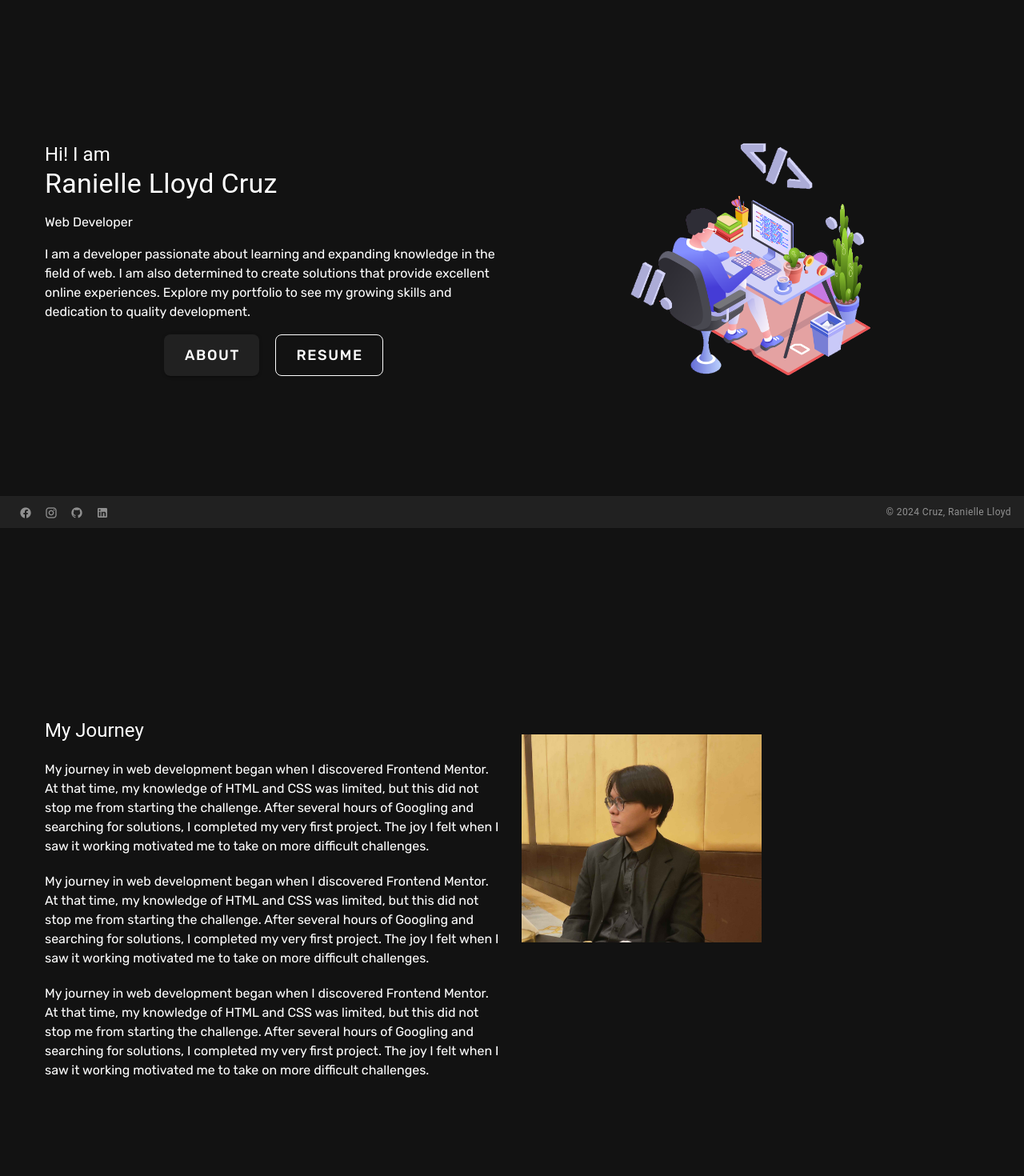
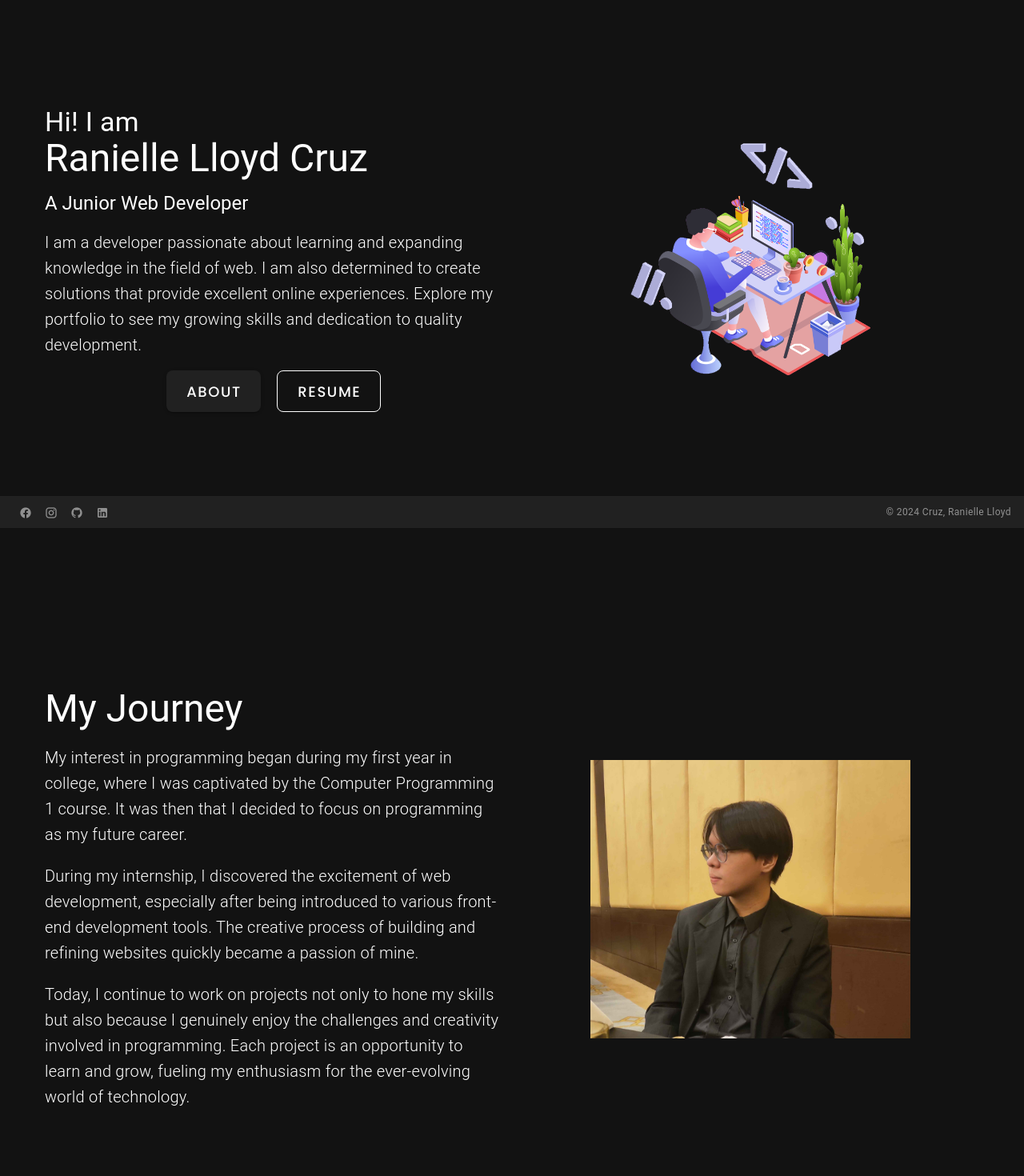
Before and after one commit to Reynyel/ranielle-portfolio, a Vue app: page / in a window 1280 px wide. Shown: the part 140-1610 px from the top of the page at 80% size. Built offline with nearby package versions, Linux system fonts and the light colour scheme.

Commit message:
update fonts and add new project

```diff
--- a/src/components/About.vue
+++ b/src/components/About.vue
@@ -3,45 +3,34 @@
         <!-- About Section (My Journey) -->
         <div class="d-flex flex-wrap justify-center align-center">
             <div class=" d-flex flex-column flex-wrap justify-center align-center">
-                <v-row>
-                    <v-col>
+                <v-row class="d-flex align-center justify-center text-center">
+                    <v-col class="d-flex align-center justify-center flex-column">
                         <div class="d-flex align-center justify-center flex-column text-start">
                             <div class="w-100">
-                                <p class="text-h5">My Journey</p>
-                                <p class="mt-5">
-                                    My journey in web development began when I discovered Frontend Mentor. At that time,
-                                    my knowledge of
-                                    HTML and CSS was limited, but this did not stop me from starting the challenge.
-                                    After several hours of
-                                    Googling and searching for solutions, I completed my very first project. The joy I
-                                    felt when I saw it
-                                    working motivated me to take on more difficult challenges.
+                                <p class="text-h3">My Journey</p>
+                                <p class="text-h6 font-weight-light mt-5">
+                                    My interest in programming began during my first year in college, where I was
+                                    captivated by the Computer Programming 1 course.
+                                    It was then that I decided to focus on programming as my future career.
                                 </p>
-                                <p class="mt-5">
-                                    My journey in web development began when I discovered Frontend Mentor. At that time,
-                                    my knowledge of
-                                    HTML and CSS was limited, but this did not stop me from starting the challenge.
-                                    After several hours of
-                                    Googling and searching for solutions, I completed my very first project. The joy I
-                                    felt when I saw it
-                                    working motivated me to take on more difficult challenges.
+                                <p class="text-h6 font-weight-light mt-5">
+                                    During my internship, I discovered the excitement of web development, especially
+                                    after being introduced to various front-end development tools. The creative process
+                                    of building and refining websites quickly became a passion of mine.
                                 </p>
-                                <p class="mt-5">
-                                    My journey in web development began when I discovered Frontend Mentor. At that time,
-                                    my knowledge of
-                                    HTML and CSS was limited, but this did not stop me from starting the challenge.
-                                    After several hours of
-                                    Googling and searching for solutions, I completed my very first project. The joy I
-                                    felt when I saw it
-                                    working motivated me to take on more difficult challenges.
+
+                                <p class="text-h6 font-weight-light mt-5">
+                                    Today, I continue to work on projects not only to hone my skills but also because I
+                                    genuinely enjoy the challenges and creativity involved in programming. Each project
+                                    is an opportunity to learn and grow, fueling my enthusiasm for the ever-evolving
+                                    world of technology.
                                 </p>
                             </div>
                         </div>
                     </v-col>
-                    <v-col>
+                    <v-col class="d-flex align-center justify-center" cols="12" md="6">
                         <!-- Profile Image -->
-                        <v-img src="/images/lloyd-pic.jpg" min-height="300" min-width="300"
-                            class="ranielle"></v-img>
+                        <v-img src="/images/lloyd-pic.jpg" min-height="300" min-width="300" class="ranielle"></v-img>
                     </v-col>
                 </v-row>
             </div>
@@ -67,18 +56,18 @@ export default {
 }
 </script>
 <style scoped>
-@import url("https://fonts.googleapis.com/css2?family=Rubik:ital,wght@0,300..900;1,300..900&display=swap");
+@import url('https://fonts.googleapis.com/css2?family=Poppins:ital,wght@0,100;0,200;0,300;0,400;0,500;0,600;0,700;0,800;0,900;1,100;1,200;1,300;1,400;1,500;1,600;1,700;1,800;1,900&display=swap');
 
 * {
-    font-family: "Rubik", sans-serif;
+    font-family: "Poppins", sans-serif;
 }
 
 .ranielle {
     display: block;
-    max-width: 50%;
-    min-width: 50%;
+    max-width: 70%;
+    min-width: 70%;
     height: auto;
-    min-height: 50%;
+    min-height: 70%;
 }
 
 .about-section {
--- a/src/components/AppHeader.vue
+++ b/src/components/AppHeader.vue
@@ -1,7 +1,7 @@
 <template>
     <div>
         <!-- App bar for larger screens -->
-        <v-app-bar app fixed class="app-bar text-center d-flex justify-center" v-if="!smAndDown">
+        <v-app-bar app fixed class="app-bar text-center d-flex justify-center align-center" v-if="!smAndDown">
             <v-row align="center" justify="center" class="flex-container">
                 <v-col cols="auto">
                     <router-link to="/" @click="scrollToHome" class="nav">
@@ -124,11 +124,12 @@ export default {
 }
 
 .app-bar {
+    height: 8vh;
+
+}
+
+.app-bar:hover{
     height: 10vh;
-    padding: 0 20px;
-    display: flex;
-    justify-content: center;
-    align-items: center;
 }
 
 .toolbar-title {
--- a/src/components/Homepage.vue
+++ b/src/components/Homepage.vue
@@ -1,15 +1,13 @@
 <template>
-    <v-container class="d-flex align-center justify-center" align="center" id="home" style="height: 100vh;">
-        <div class="d-flex flex-wrap justify-center align-center">
-            <div class=" d-flex flex-column flex-wrap justify-center align-center">
-                <v-row class="d-flex align-center justify-center">
-                    <v-col>
-                        <div class="d-flex align-center justify-center flex-column text-start">
-                            <div class="w-100">
-                                <p class="text-h5">Hi! I am</p>
-                                <p class="text-h4">Ranielle Lloyd Cruz</p>
-                                <p class="py-2 my-2">Web Developer</p>
-                                <p>I am a developer passionate about learning and expanding knowledge in the field of
+    <v-container class="homepage" id="home">
+        <v-row class="d-flex align-center justify-center text-center">
+            <v-col class="d-flex align-center justify-center flex-column">
+                <div>
+                    <p class="text-h4 text-start">Hi! I am</p>
+                    <p class="text-h3 text-start">Ranielle Lloyd Cruz</p>
+                    <p class="py-2 my-2 text-start text-h5">A Junior Web Developer</p>
+                    <p class="text-start text-h6 font-weight-light">I am a developer passionate about learning and expanding knowledge in
+                        the field of
                         web.
                         I am also determined to create solutions that provide excellent online experiences.
                         Explore my portfolio to see my growing skills and dedication to quality development.
@@ -20,39 +18,20 @@
                         <v-btn class="mt-4" rounded="lg" size="x-large" variant="outlined"
                             href="/public/resume/Cruz-Resume.pdf" download>Resume</v-btn>
                     </div>
-
-                            </div>
                 </div>
             </v-col>
-                    <v-col>
-                        <!-- <div class="d-flex flex-column rounded-5 align-center justify-center"> -->
-                        <!-- <picture>
-                                <img src="/images/lloyd-pic.jpg" class="img-thumbnail rounded-circle">
-                            </picture> -->
-                        <!-- <v-img src="/images/webdev.png" min-height="300" min-width="300"
-                                class="ranielle elevation-24"></v-img> -->
-                        <!-- </div> -->
-                        <v-img src="/images/webdev.png" min-height="300" min-width="300"
-                            class="ranielle"></v-img>
+            <v-col class="d-flex align-center justify-center" cols="12" md="6">
+                <v-img src="/images/webdev.png" min-height="300" min-width="300" class="ranielle"></v-img>
             </v-col>
         </v-row>
-
-
-            </div>
-        </div>
     </v-container>
 </template>
+
 <script>
 export default {
     name: "Homepage",
-    data: () => ({
-
-    }),
+    data: () => ({}),
     methods: {
-        zoomIn(event) {
-            event.currentTarget.style.transform = 'scale(1.05)';
-        },
-
         scrollToAbout() {
             const footer = document.getElementById('about');
             if (footer) {
@@ -62,11 +41,21 @@ export default {
     }
 }
 </script>
+
 <style scoped>
 @import url("https://fonts.googleapis.com/css2?family=Rubik:ital,wght@0,300..900;1,300..900&display=swap");
+@import url('https://fonts.googleapis.com/css2?family=Poppins:ital,wght@0,100;0,200;0,300;0,400;0,500;0,600;0,700;0,800;0,900;1,100;1,200;1,300;1,400;1,500;1,600;1,700;1,800;1,900&display=swap');
 
 * {
-    font-family: "Rubik", sans-serif;
+    font-family: "Poppins", sans-serif;
+}
+
+.homepage {
+    min-height: 100vh;
+    display: flex;
+    justify-content: center;
+    align-items: center;
+    text-align: center;
 }
 
 .ranielle {
--- a/src/components/Projects.vue
+++ b/src/components/Projects.vue
@@ -48,6 +48,11 @@ export default {
                     src: '/images/projects/transpo2.png',
                     subtitle: "Developed a vehicle rental web app with distance-based pricing.",
                 },
+                {
+                    title: 'Web Portfolio',
+                    src: '/images/projects/portfolio.png',
+                    subtitle: "Developed a web app portfolio do display my projects.",
+                },
             ],
         }
     },
--- a/src/components/Skills.vue
+++ b/src/components/Skills.vue
@@ -2,7 +2,7 @@
 
     <v-container class="skills-section" style="min-height: 100vh;" align="center" id="skills">
         <div>
-            <p class="text-h5 mb-5">My Skills</p>
+            <p class="text-h3 mb-5">My Skills</p>
         </div>
         <div class="d-flex align-center justify-center" align="start" id="container">
             <v-row justify="center">
@@ -27,6 +27,9 @@ export default {
             { name: "PHP", icon: "mdi-language-php" },
             { name: "Laravel", icon: "mdi-laravel" },
             { name: "Node.js", icon: "mdi-nodejs" },
+            { name: "Java", icon: "mdi-language-java" },
+            { name: "C#", icon: "mdi-language-csharp" },
+            { name: "Python", icon: "mdi-language-python" },
         ],
     }),
     methods: {
```
Also changed, not shown: public/images/projects/portfolio.png (added). Lines whose indentation alone changed are shown as unchanged.
